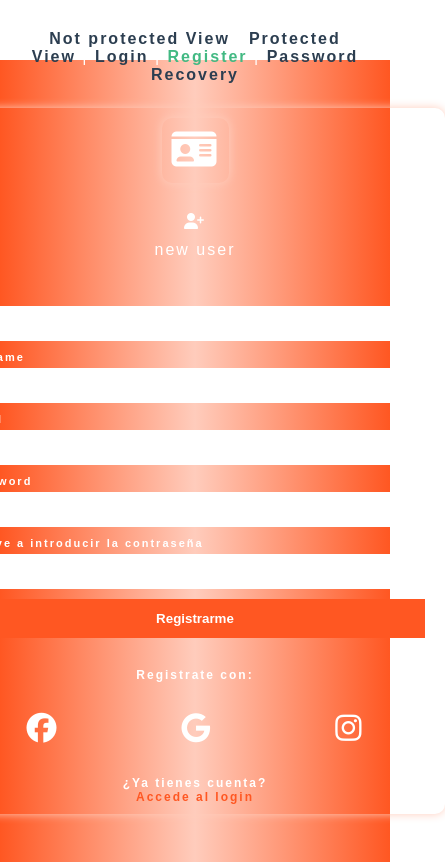
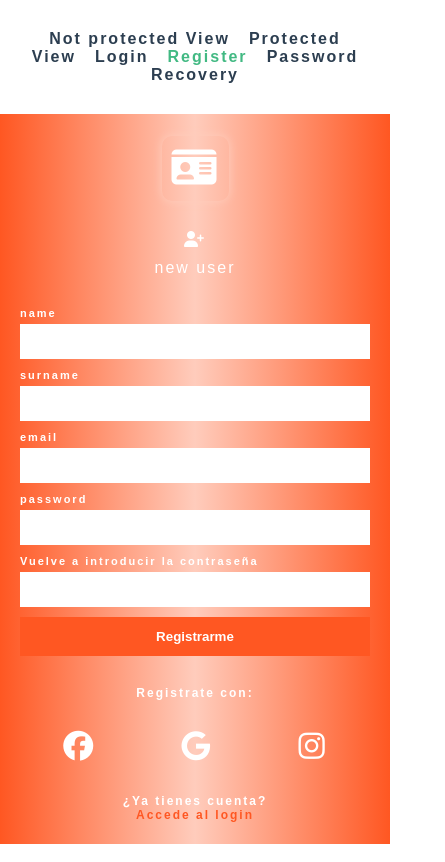
Before and after one commit to cristi4ndev/practicaVue1, a Vue app in the folder practica1vue/: page /register in a window 390 px wide. Shown: the whole page, 445 px wide, since content can reach past the window. Built offline with nearby package versions, Linux system fonts and the light colour scheme.

Commit message:
improved styles

```diff
--- a/practica1vue/src/App.vue
+++ b/practica1vue/src/App.vue
@@ -1,16 +1,15 @@
 <template>
   <nav>
-    <router-link :to="{name:'home'}">Not protected View</router-link> |
-    <router-link :to="{name:'protected-url'}">Protected View</router-link> |
-    <router-link :to="{name:'login'}">Login</router-link> |
-    <router-link :to="{name:'register'}">Register</router-link> |
-    <router-link :to="{name:'password-recovery'}">Password Recovery</router-link>
+    <router-link :to="{ name: 'home' }">Not protected View</router-link> |
+    <router-link :to="{ name: 'protected-url' }">Protected View</router-link> |
+    <router-link :to="{ name: 'login' }">Login</router-link> |
+    <router-link :to="{ name: 'register' }">Register</router-link> |
+    <router-link :to="{ name: 'password-recovery' }">Password Recovery</router-link>
 
   </nav>
   <div class="container">
-    <router-view/>
+    <router-view />
   </div>
-
 </template>
 
 <style>
@@ -24,7 +23,7 @@
 
 nav {
   padding: 30px;
-  height: 5vh;
+
 }
 
 nav a {
@@ -53,25 +52,37 @@ nav a.router-link-exact-active {
   box-sizing: border-box;
 }
 
+body {
+  height: 100vh;
+  display: flex;
+  flex-direction: column;
+}
+
 #app {
-    height: 95vh;
+
   width: 100%;
   color: white;
   font-family: Arial, Helvetica, sans-serif;
   letter-spacing: 2px;
   accent-color: var(--accent-color);
+  display: flex;
+  flex-direction: column;
+  flex: 1;
 }
 
-a{
+a {
   text-decoration: none;
   transition: color 0.5s;
-    &:hover{
+
+  &:hover {
     color: var(--dark-primary-color);
   }
 }
-a:hover{
+
+a:hover {
   color: var(--dark-primary-color);
 }
+
 .container {
   background: linear-gradient(0.25turn, var(--primary-color), var(--light-primary-color), var(--primary-color));
   width: 100%;
@@ -80,33 +91,25 @@ a:hover{
   flex-direction: column;
   justify-content: center;
   align-items: center;
+  flex: 1;
 
 
 }
-.accent-text{
+
+.accent-text {
   font-weight: 900;
   color: var(--primary-color) !important;
   transition: text-decoration 2s;
 
 }
 
-.accent-text:hover{
+.accent-text:hover {
   text-decoration: underline;
 }
 
-.flex-col{
+.flex-col {
   display: flex;
   flex-direction: column;
   justify-content: center;
   align-items: center;
-}
-/**************Media Queries**************/
-@media screen and (max-width: 600px) {
-    /* Estilos específicos para tabletas */
-
-    #login-form-container {
-      width: 100%;
-      box-shadow:0px 0px 0px 0px;
-    }
-  }
-</style>
+}</style>
--- a/practica1vue/src/views/login/LoginView.vue
+++ b/practica1vue/src/views/login/LoginView.vue
@@ -80,4 +80,13 @@ const sendAuth = () => {
 
 
 }
+/**************Media Queries**************/
+@media screen and (max-width: 600px) {
+
+
+    #login-form-container {
+      width: 100%;
+      box-shadow:0px 0px 0px 0px;
+    }
+  }
 </style>
--- a/practica1vue/src/views/login/RegisterView.vue
+++ b/practica1vue/src/views/login/RegisterView.vue
@@ -1,28 +1,30 @@
 <template>
     <div id="login-form-container">
-        <HeaderFormLogo icon="fa-solid fa-id-card"/>
-        <SubHeader icon="fa-solid fa-user-plus" text="new user"/>
+        <HeaderFormLogo icon="fa-solid fa-id-card" />
+        <SubHeader icon="fa-solid fa-user-plus" text="new user" />
         <PostForm>
             <InputTextFormGroup label='name' name="name" type="text" @returnValue="getValues" />
             <InputTextFormGroup label='surname' name="surname" type="text" @returnValue="getValues" />
             <InputTextFormGroup label='email' name="user" type="email" @returnValue="getValues" />
             <InputTextFormGroup label='password' name="password" type="password" @returnValue="getValues" />
-            <InputTextFormGroup label='Vuelve a introducir la contraseña' name="password2" type="password" @returnValue="getValues" />
-
+            <InputTextFormGroup label='Vuelve a introducir la contraseña' name="password2" type="password"
+                @returnValue="getValues" />
+                <p v-show="password !== password2">Las contraseñas no coinciden</p>
             <SubmitFormButton value="Registrarme" />
         </PostForm>
 
-            <LittleInfo text="Registrate con:"/>
+        <LittleInfo text="Registrate con:" />
 
         <SocialLogin />
         <div class="flex-col">
-            <LittleInfo text="¿Ya tienes cuenta?"/>
-            <router-link :to="{name:'login'}">
-                <LittleInfo accent="true" text="Accede al login"/>
+            <LittleInfo text="¿Ya tienes cuenta?" />
+            <router-link :to="{ name: 'login' }">
+                <LittleInfo accent="true" text="Accede al login" />
             </router-link>
 
+        </div>
     </div>
-    </div>
+
 </template>
 
 <script lang="ts" setup>
@@ -34,9 +36,10 @@ import SocialLogin from '@/components/forms/SocialLogin.vue';
 import SubHeader from '@/components/forms/SubHeader.vue';
 import SubmitFormButton from '@/components/forms/SubmitFormButton.vue';
 import { IRegisterRequest } from '@/interfaces/auth';
+import { ref } from 'vue';
 
 let array: Array<string> = Array(4)
-let registerRequest:IRegisterRequest = {
+let registerRequest: IRegisterRequest = {
     user: '',
     password: '',
     name: '',
@@ -44,6 +47,7 @@ let registerRequest:IRegisterRequest = {
 }
 let user = ''
 let password = ''
+let password2 = ''
 let name = ''
 let surname = ''
 function getValues(input: any) {
@@ -56,6 +60,9 @@ function getValues(input: any) {
         if (input.name == "password") {
             password = input.value
         }
+        if (input.name == "password2") {
+            password2 = input.value
+        }
         if (input.name == "name") {
             name = input.value
         }
@@ -63,10 +70,12 @@ function getValues(input: any) {
             surname = input.value
         }
     }
-    array = [user, password]
+    array = [user, password, name, surname]
 
-    registerRequest.user =array[0]
-    registerRequest.password =array[1]
+    registerRequest.user = array[0]
+    registerRequest.password = array[1]
+    registerRequest.name = array[2]
+    registerRequest.surname = array[3]
     console.log(registerRequest)
 
 }
@@ -79,7 +88,7 @@ const sendAuth = () => {
 
 
 <style scoped>
-#login-form-container{
+#login-form-container {
     display: flex;
     flex-direction: column;
     justify-content: space-evenly;
@@ -92,4 +101,14 @@ const sendAuth = () => {
 
 
 }
+
+/**************Media Queries**************/
+@media screen and (max-width: 600px) {
+
+
+    #login-form-container {
+        width: 100%;
+        box-shadow: 0px 0px 0px 0px;
+    }
+}
 </style>
```
Lines whose indentation alone changed are shown as unchanged.
